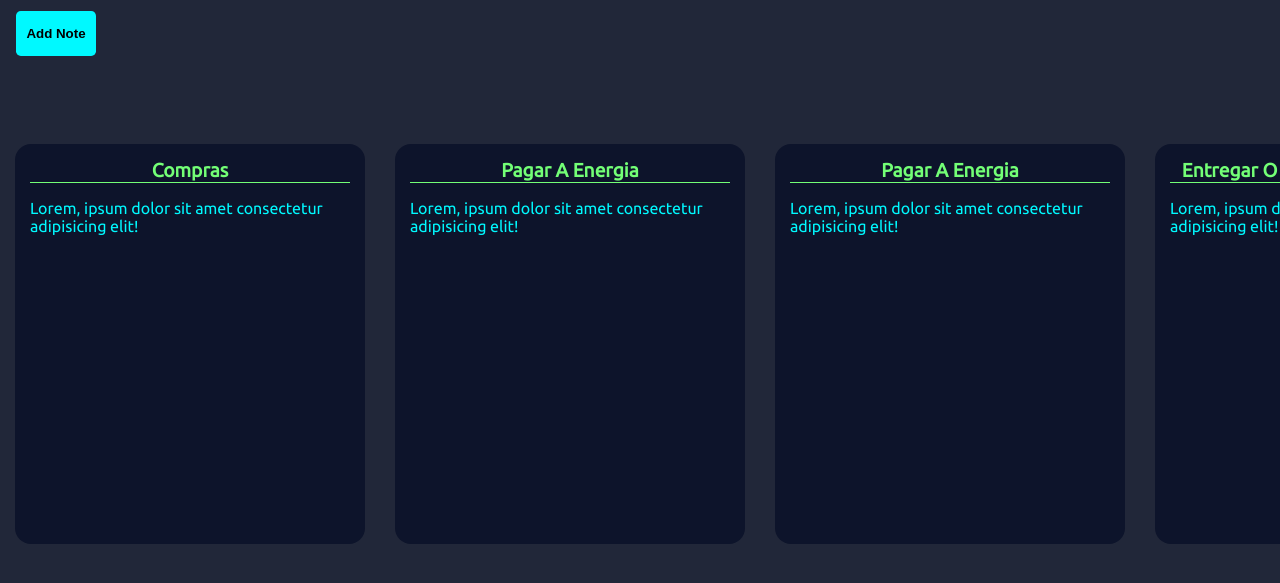
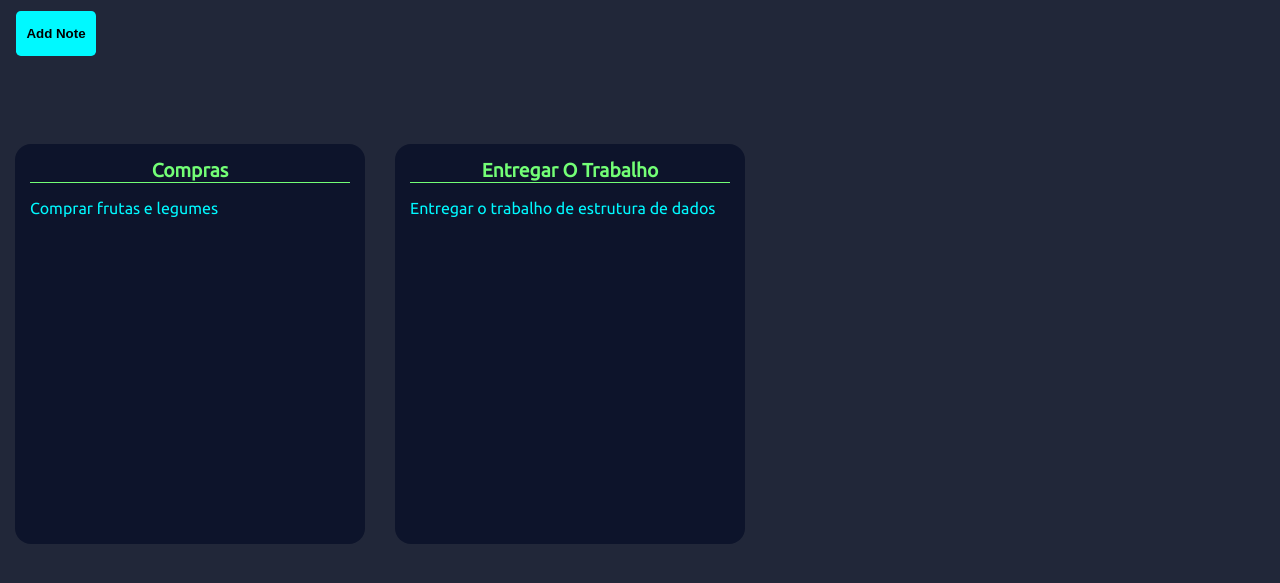
Before and after one commit to AlexJr22/My-Note-App, a website: page index.html in a window 1280 px wide. Shown: the part 127-710 px from the top of the page. Drawn offline with Linux system fonts and the light colour scheme.

Commit message:
creating a function that automatically generates notes

```diff
--- a/index.html
+++ b/index.html
@@ -15,51 +15,7 @@
 
             <button id="addNote">Add Note</button>
 
-            <section id="container">
-                <div class="noteCard">
-                    <h2 class="titleCard">Compras</h2>
-
-                    <p>
-                        Lorem, ipsum dolor sit amet consectetur adipisicing
-                        elit!
-                    </p>
-                </div>
-
-                <div class="noteCard">
-                    <h2 class="titleCard">pagar a energia</h2>
-
-                    <p>
-                        Lorem, ipsum dolor sit amet consectetur adipisicing
-                        elit!
-                    </p>
-                </div>
-
-                <div class="noteCard">
-                    <h2 class="titleCard">pagar a energia</h2>
-
-                    <p>
-                        Lorem, ipsum dolor sit amet consectetur adipisicing
-                        elit!
-                    </p>
-                </div>
-
-                <div class="noteCard">
-                    <h2 class="titleCard">entregar o trabalho da faculdade</h2>
-
-                    <p>
-                        Lorem, ipsum dolor sit amet consectetur adipisicing
-                        elit!
-                    </p>
-                </div>
-                <div class="noteCard">
-                    <h2 class="titleCard">entregar o trabalho da faculdade</h2>
-
-                    <p>
-                        Lorem, ipsum dolor sit amet consectetur adipisicing
-                        elit!
-                    </p>
-                </div>
-            </section>
+            <section id="container"></section>
         </section>
 
         <script src="src/js/script.js"></script>
--- a/src/js/script.js
+++ b/src/js/script.js
@@ -0,0 +1,24 @@
+const notes = [
+    {
+        "titulo": "Compras",
+        "content": "Comprar frutas e legumes"
+    },
+    {
+        "titulo": "Entregar o trabalho",
+        "content": "Entregar o trabalho de estrutura de dados"
+    }
+]
+
+const containerNotes = document.getElementById("container");
+
+notes.forEach(note => {
+    containerNotes.innerHTML += `
+    <div class="noteCard">
+        <h2 class="titleCard">${note.titulo}</h2>
+
+        <p>
+            ${note.content}
+        </p>
+    </div>
+    `
+});
```
